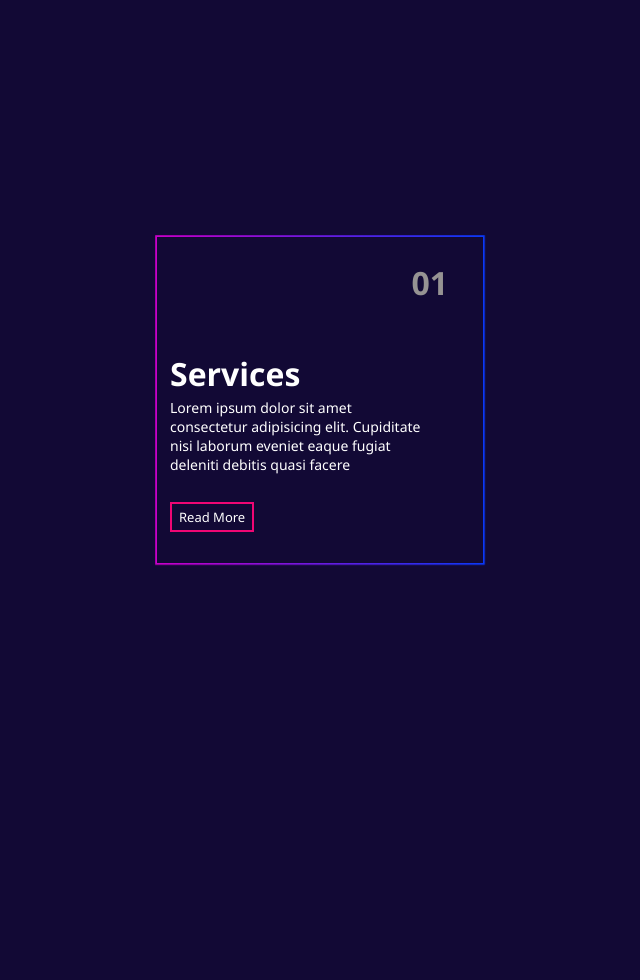
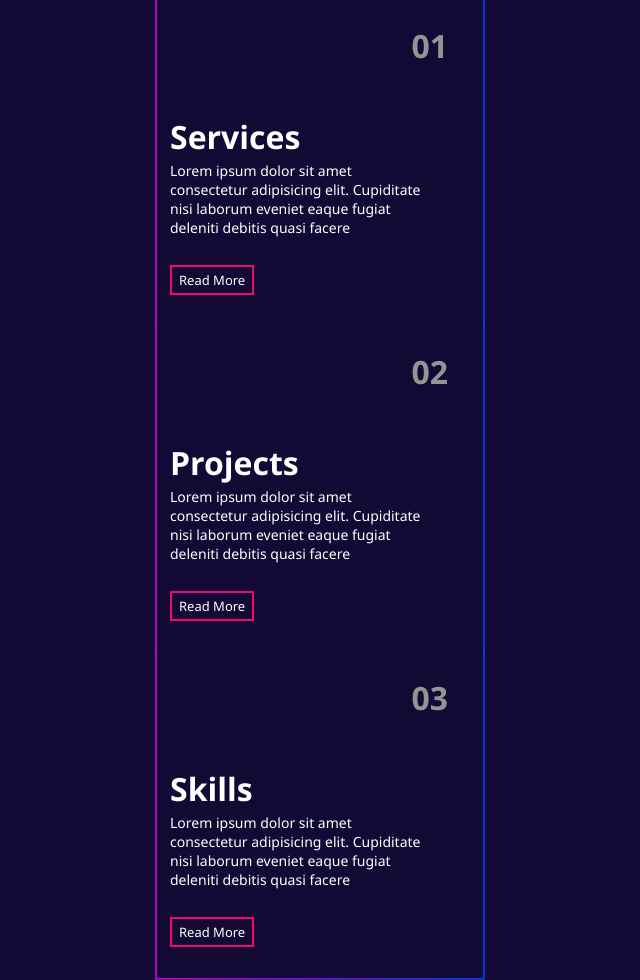
Before and after one commit to StrangerSeemanta/gradient-hover-card-design, a plain HTML site: page index.html in a window 1280 px wide. Shown: the whole page, without its empty margins (320-960 px from the left). Before the commit the page ends 800 px from the top, so only its background shows below. Drawn offline with Linux system fonts and the light colour scheme.

Commit message:
Update index.html

```diff
--- a/index.html
+++ b/index.html
@@ -7,7 +7,8 @@
     <title>Hover Card Design With HTML CSS</title>
   </head>
   <body>
-    <div class="card">
+   <div class="card_wrapper">
+	 <div class="card">
       <h1 class="number">01</h1>
       <h1 class="card-heading">Services</h1>
       <p class="card-body">
@@ -16,5 +17,26 @@
       </p>
       <a href="#" class="card-link">Read More </a>
     </div>
+
+	<div class="card">
+      <h1 class="number">02</h1>
+      <h1 class="card-heading">Projects</h1>
+      <p class="card-body">
+        Lorem ipsum dolor sit amet consectetur adipisicing elit. Cupiditate nisi
+        laborum eveniet eaque fugiat deleniti debitis quasi facere
+      </p>
+      <a href="#" class="card-link">Read More </a>
+    </div>
+
+	<div class="card">
+      <h1 class="number">03</h1>
+      <h1 class="card-heading">Skills</h1>
+      <p class="card-body">
+        Lorem ipsum dolor sit amet consectetur adipisicing elit. Cupiditate nisi
+        laborum eveniet eaque fugiat deleniti debitis quasi facere
+      </p>
+      <a href="#" class="card-link">Read More </a>
+    </div>
+   </div>
   </body>
 </html>
```
